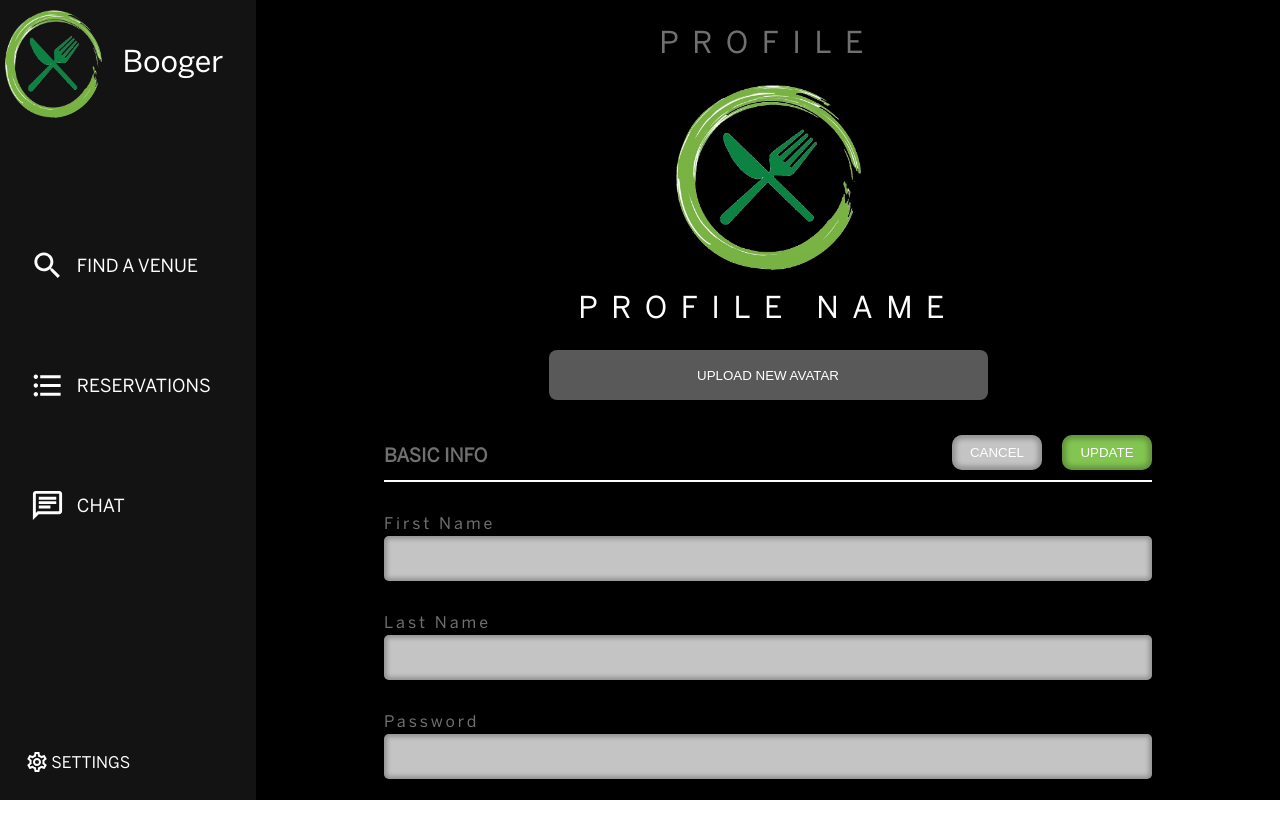
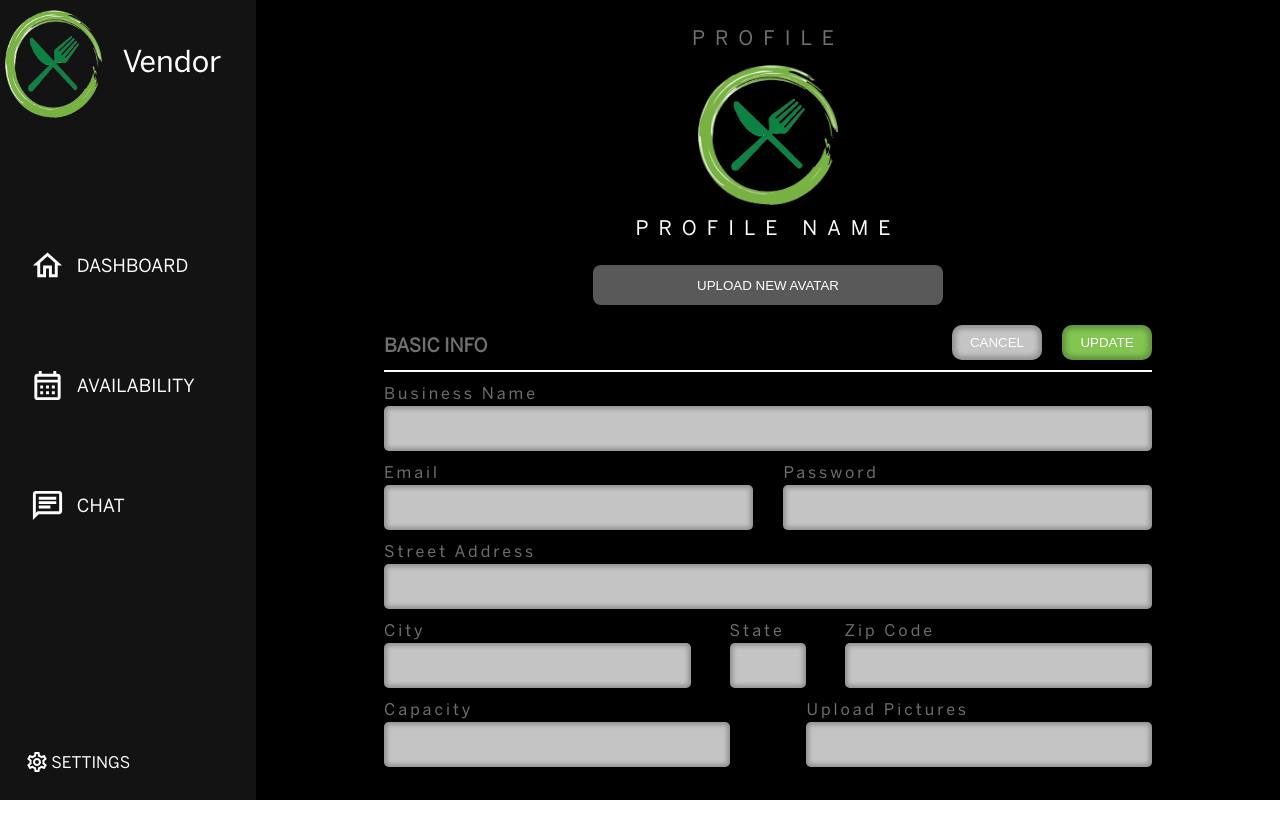
Before and after one commit to NicoOgno/Venuee, a React (Create React App) app in the folder client/: page /vendorProfileInfo in a window 1280 px wide. Built offline with nearby package versions, Linux system fonts and the light colour scheme; no server answers.

Commit message:
new format for vendor settings

```diff
--- a/client/src/App.js
+++ b/client/src/App.js
@@ -17,7 +17,7 @@ import VendorChatFull from "./Pages/VendorPages/VendorChatFull/VendorChatFull";
 import VendorProfileInfo from "./Pages/VendorPages/VendorProfileInfo/VendorProfileInfo";
 import Login from "./Pages/UserPages/Login/Login";
 
-import UserSettings from "./components/UserSettings/UserSettings";
+import VendorSettings from "./components/VendorSettings/VendorSettings";
 
 function App() {
   return (
@@ -39,7 +39,7 @@ function App() {
     //     <Route path="/vendorProfileInfo" element={<VendorProfileInfo />} />
     //   </Routes>
     // </Router>
-    <UserSettings />
+    <VendorSettings />
 
     // <div>
     //   {/* <UserRegisterPage /> */}
--- a/client/src/components/UserSettings/userSettings.module.css
+++ b/client/src/components/UserSettings/userSettings.module.css
@@ -119,4 +119,5 @@
   box-shadow: inset 0px 0px 4px 3px rgba(0, 0, 0, 0.25);
   border-radius: 5px;
   height: 45px;
+  padding-left: 10px;
 }
--- a/client/src/components/VendorSettings/VendorSettings.js
+++ b/client/src/components/VendorSettings/VendorSettings.js
@@ -2,6 +2,7 @@ import React from "react";
 import styles from "./vendorSettings.module.css";
 import VendorSideBar from "../VendorSidebar/VendorSidebar";
 import tempImg from "../../assets/images/clipart1129793.png";
+import { style } from "@mui/system";
 export default function VendorSettings() {
   return (
     <div className={styles.vendorSettingsPageContainer}>
@@ -21,17 +22,66 @@ export default function VendorSettings() {
           <button className={styles.updateButton}>update</button>
         </div>
         <form className={styles.formInputsContainer}>
-          <div className={styles.inputGroup}>
-            <label htmlFor="first-name" className={styles.inputLabel}>
-              first name
+          <div className={styles.inputGroupAlone}>
+            <label htmlFor="business-name" className={styles.inputLabel}>
+              business name
             </label>
-            <input name="first-name" className={styles.inputField} />
+            <input name="business-name" className={styles.inputField} />
           </div>
-          <div className={styles.inputGroup}>
-            <label htmlFor="password" className={styles.inputLabel}>
-              password
+          <div className={styles.groupMultipleInputs}>
+            <div className={styles.inputGroup}>
+              <label htmlFor="email" className={styles.inputLabel}>
+                email
+              </label>
+              <input name="email" className={styles.inputField} />
+            </div>
+
+            <div className={styles.inputGroup}>
+              <label htmlFor="password" className={styles.inputLabel}>
+                password
+              </label>
+              <input name="password" className={styles.inputField} />
+            </div>
+          </div>
+          <div className={styles.inputGroupAlone}>
+            <label htmlFor="street-address" className={styles.inputLabel}>
+              street address
             </label>
-            <input name="password" className={styles.inputField} />
+            <input name="street-address" className={styles.inputField} />
+          </div>
+          <div className={styles.groupMultipleInputs}>
+            <div className={styles.inputGroupCity}>
+              <label htmlFor="city" className={styles.inputLabel}>
+                city
+              </label>
+              <input name="city" className={styles.inputField} />
+            </div>
+            <div className={styles.inputGroupState}>
+              <label htmlFor="state" className={styles.inputLabel}>
+                state
+              </label>
+              <input name="state" className={styles.inputField} />
+            </div>
+            <div className={styles.inputGroupZip}>
+              <label htmlFor="zip-code" className={styles.inputLabel}>
+                zip code
+              </label>
+              <input name="zip-code" className={styles.inputField} />
+            </div>
+          </div>
+          <div className={styles.groupMultipleInputs}>
+            <div className={styles.inputGroupCapacity}>
+              <label htmlFor="capacity" className={styles.inputLabel}>
+                capacity
+              </label>
+              <input name="capacity" className={styles.inputField} />
+            </div>
+            <div className={styles.inputGroupPics}>
+              <label htmlFor="upload-pictures" className={styles.inputLabel}>
+                upload pictures
+              </label>
+              <input name="upload-pictures" className={styles.inputField} />
+            </div>
           </div>
         </form>
       </div>
--- a/client/src/components/VendorSettings/vendorSettings.module.css
+++ b/client/src/components/VendorSettings/vendorSettings.module.css
@@ -23,31 +23,31 @@
   text-transform: uppercase;
   color: rgba(112, 112, 112, 1);
   margin-top: 30px;
-  font-size: 30px;
-  letter-spacing: 13.5px;
+  font-size: 20px;
+  letter-spacing: 10px;
   font-weight: 400;
 }
 
 .profileImg {
-  margin-top: 25px;
-  height: 185px;
-  width: 185px;
+  margin-top: 15px;
+  height: 140px;
+  width: 140px;
 }
 
 .profileName {
   color: white;
   font-weight: 400;
-  font-size: 30px;
-  letter-spacing: 13.5px;
+  font-size: 20px;
+  letter-spacing: 10px;
   text-transform: uppercase;
-  margin-top: 25px;
+  margin-top: 15px;
 }
 
 .uploadAvatar {
   color: white;
   border-radius: 8px;
-  height: 50px;
-  width: 439px;
+  height: 40px;
+  width: 350px;
   text-transform: uppercase;
   margin-top: 25px;
   background: rgba(89, 89, 89, 1);
@@ -59,7 +59,7 @@
   display: flex;
   align-items: center;
   justify-content: center;
-  margin-top: 35px;
+  margin-top: 20px;
   border-bottom: 2px solid white;
 }
 
@@ -95,16 +95,65 @@
 }
 
 .formInputsContainer {
+  min-width: 100%;
+  max-width: 100%;
+  display: flex;
+  flex-direction: column;
   min-width: 75%;
   max-width: 75%;
+}
+
+.groupMultipleInputs {
   display: flex;
-  flex-direction: column;
+  justify-content: space-between;
 }
 
 .inputGroup {
-  margin-top: 35px;
+  margin-top: 15px;
   display: flex;
   flex-direction: column;
+  width: 48%;
+}
+.inputGroupAlone {
+  margin-top: 15px;
+  display: flex;
+  flex-direction: column;
+  width: 100%;
+}
+
+.inputGroupCity {
+  margin-top: 15px;
+  display: flex;
+  flex-direction: column;
+  width: 40%;
+}
+
+.inputGroupState {
+  margin-top: 15px;
+  display: flex;
+  flex-direction: column;
+  width: 10%;
+}
+
+.inputGroupZip {
+  margin-top: 15px;
+  display: flex;
+  flex-direction: column;
+  width: 40%;
+}
+
+.inputGroupCapacity {
+  margin-top: 15px;
+  display: flex;
+  flex-direction: column;
+  width: 45%;
+}
+
+.inputGroupPics {
+  margin-top: 15px;
+  display: flex;
+  flex-direction: column;
+  width: 45%;
 }
 
 .inputLabel {
@@ -119,4 +168,5 @@
   box-shadow: inset 0px 0px 4px 3px rgba(0, 0, 0, 0.25);
   border-radius: 5px;
   height: 45px;
+  width: 100%;
 }
```
